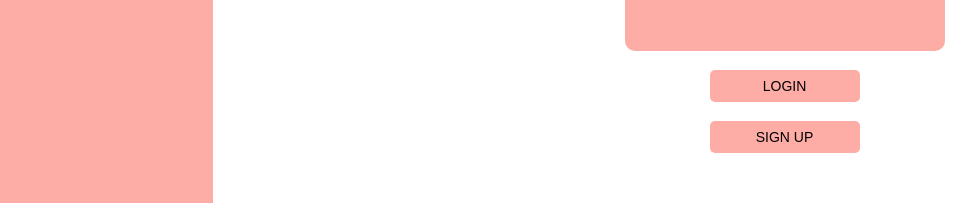
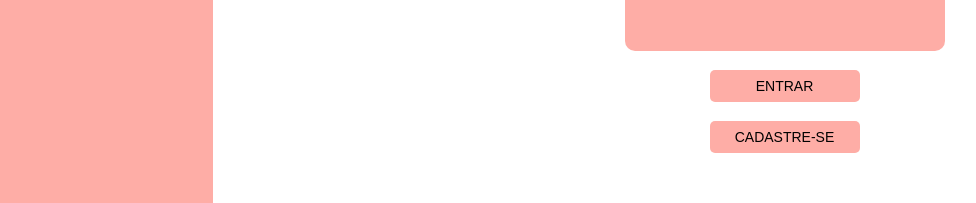
Before and after one commit to emmillykaythe/estuda-mais, a Next.js app: page / in a window 1280 px wide. Shown: the part 548-751 px from the top of the page, without its empty margins (43-1019 px from the left). Built offline with nearby package versions, Linux system fonts and the light colour scheme.

Commit message:
mudando o botão de inglês para pt

```diff
--- a/src/app/page.js
+++ b/src/app/page.js
@@ -15,8 +15,8 @@ export default function Home() {
       <input className={styles.input} type="password" placeholder="Digite sua senha" />
   </div>
 
-        <Link href ='/principal' className={styles.button}> LOGIN </Link>
-        <Link href ='/cadastro' className={styles.button}> SIGN UP </Link>
+        <Link href ='/principal' className={styles.button}> ENTRAR </Link>
+        <Link href ='/cadastro' className={styles.button}> CADASTRE-SE </Link>
   </div>
   </div>
   );
```
